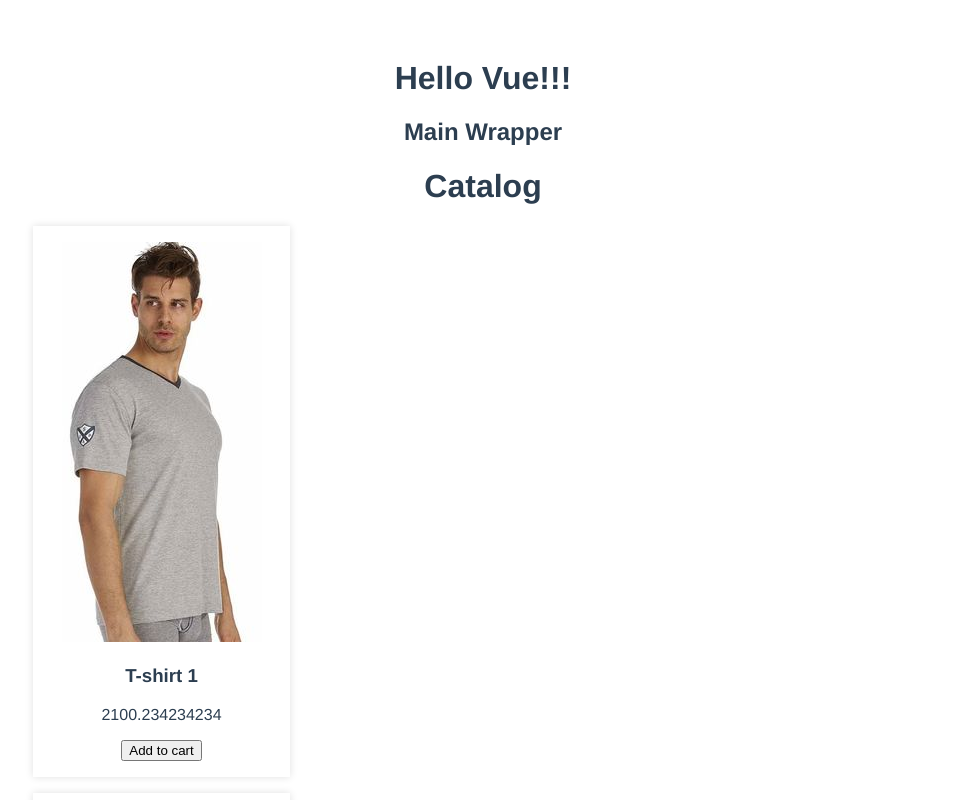
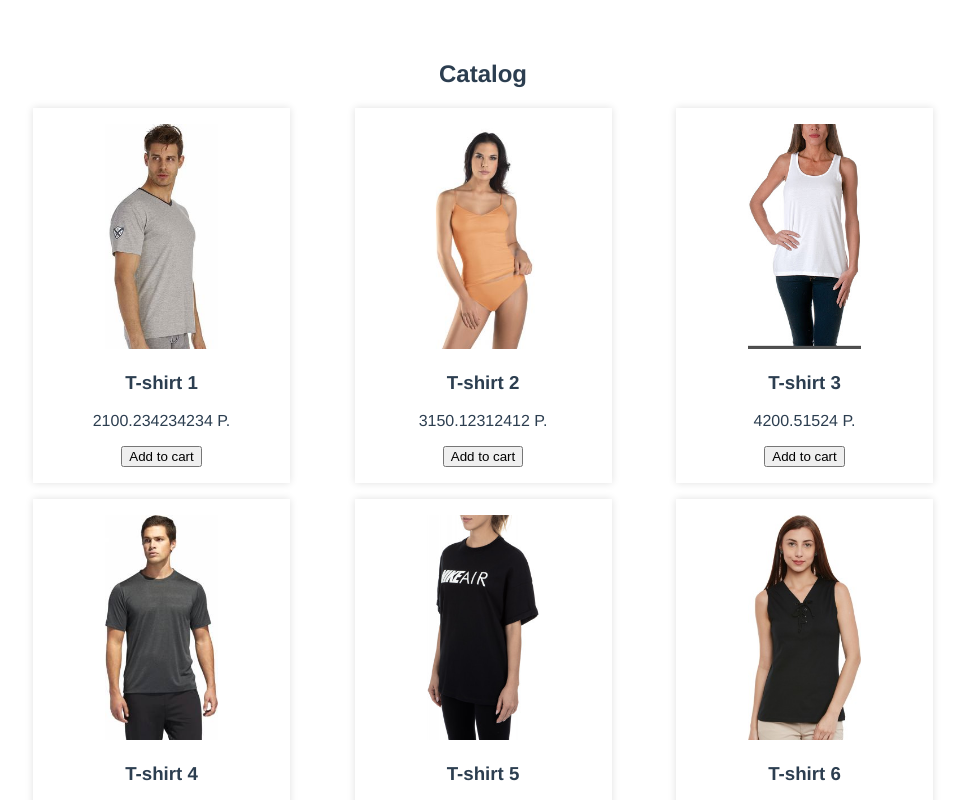
Before and after one commit to vbasoon/Vue-Internet-Store, a Vue app: page / in a window 1280 px wide. Shown: the top 800 px of the page, without its empty margins (157-1122 px from the left). Built offline with nearby package versions, Linux system fonts and the light colour scheme.

Commit message:
create vuex

```diff
--- a/src/App.vue
+++ b/src/App.vue
@@ -1,6 +1,5 @@
 <template>
   <div id="app">
-    <h1>Hello Vue!!!</h1>
     <StoreWrapper />
   </div>
 </template>
--- a/src/components/Card/Card.vue
+++ b/src/components/Card/Card.vue
@@ -1,14 +1,15 @@
 <template>
-  <div class="card-wrapper">
   <div class="card">
     <img
+      class="card__image img"
       :src="require('../../assets/images/' + product_data.image)"
       alt="img"
     />
     <h3 class="card__name title">{{ product_data.name }}</h3>
-      <p class="card__prise text">{{ product_data.price }}</p>
-      <button class="card__add_to_cart_button btn">Add to cart</button>
-    </div>
+    <p class="card__prise text">{{ product_data.price }} P.</p>
+    <button class="card__add_to_cart_button btn" @click="sendToCart">
+      Add to cart
+    </button>
   </div>
 </template>
 
@@ -80,16 +81,26 @@ export default {
   },
   mounted() {},
   beforeDestroy() {},
-  methods: {},
+  methods: {
+    sendToCart() {
+      this.$emit("sendArticle", this.product_data.article);
+    },
+  },
 };
 </script>
 
 <style lang="scss">
-.card-wrapper {
-  width: 25%;
+.card-body {
+  width: 100%;
+}
+
+.card {
   flex-basis: 25%;
   box-shadow: 0 0 8px 0 #e0e0e0;
   padding: $padding * 2;
   margin-bottom: $margin * 2;
+  &__image {
+    width: 50%;
+  }
 }
 </style>
--- a/src/components/Catalog/Catalog.vue
+++ b/src/components/Catalog/Catalog.vue
@@ -1,17 +1,11 @@
 <template>
   <div class="catalog">
-    <div class="catalog__title title">
-      <h1>Catalog</h1>
-    </div>
-    <div class="cards-body">
-      <div class="cards-body__list">
     <Card
       v-for="product in products"
       :key="product.article"
       :product_data="product"
+      @sendArticle="showArticle"
     />
-      </div>
-    </div>
   </div>
 </template>
 
@@ -79,17 +73,19 @@ export default {
   },
   mounted() {},
   beforeDestroy() {},
-  methods: {},
+  methods: {
+    showArticle(data) {
+      console.log(data);
+    },
+  },
 };
 </script>
 
-<style lang="scss" scoped>
-.card-body {
-  &__list {
+<style lang="scss">
+.catalog {
   display: flex;
   flex-wrap: wrap;
   justify-content: space-between;
   align-items: center;
 }
-}
 </style>
--- a/src/components/Store-wrapper/Store-wrapper.vue
+++ b/src/components/Store-wrapper/Store-wrapper.vue
@@ -15,7 +15,7 @@ export default {
   props: {},
   data() {
     return {
-      title: "Main Wrapper",
+      title: "Catalog",
     };
   },
   computed: {},
--- /dev/null
+++ b/src/components/vuex/store.js
@@ -0,0 +1,13 @@
+import Vue from 'vue'
+import Vuex from 'vuex'
+
+Vue.use(Vuex);
+
+let store = new Vuex.Store({
+   state: {},
+   mutations: {},
+   actions: {},
+   getters: {}
+});
+
+export default store;
--- a/src/main.js
+++ b/src/main.js
@@ -1,9 +1,11 @@
 import Vue from 'vue'
 import App from './App.vue'
+import store from './components/vuex/store.js'
 import './assets/styles/styles.scss'
 
 Vue.config.productionTip = false
 
 new Vue({
   render: h => h(App),
+  store
 }).$mount('#app')
```
Lines whose indentation alone changed are shown as unchanged.
